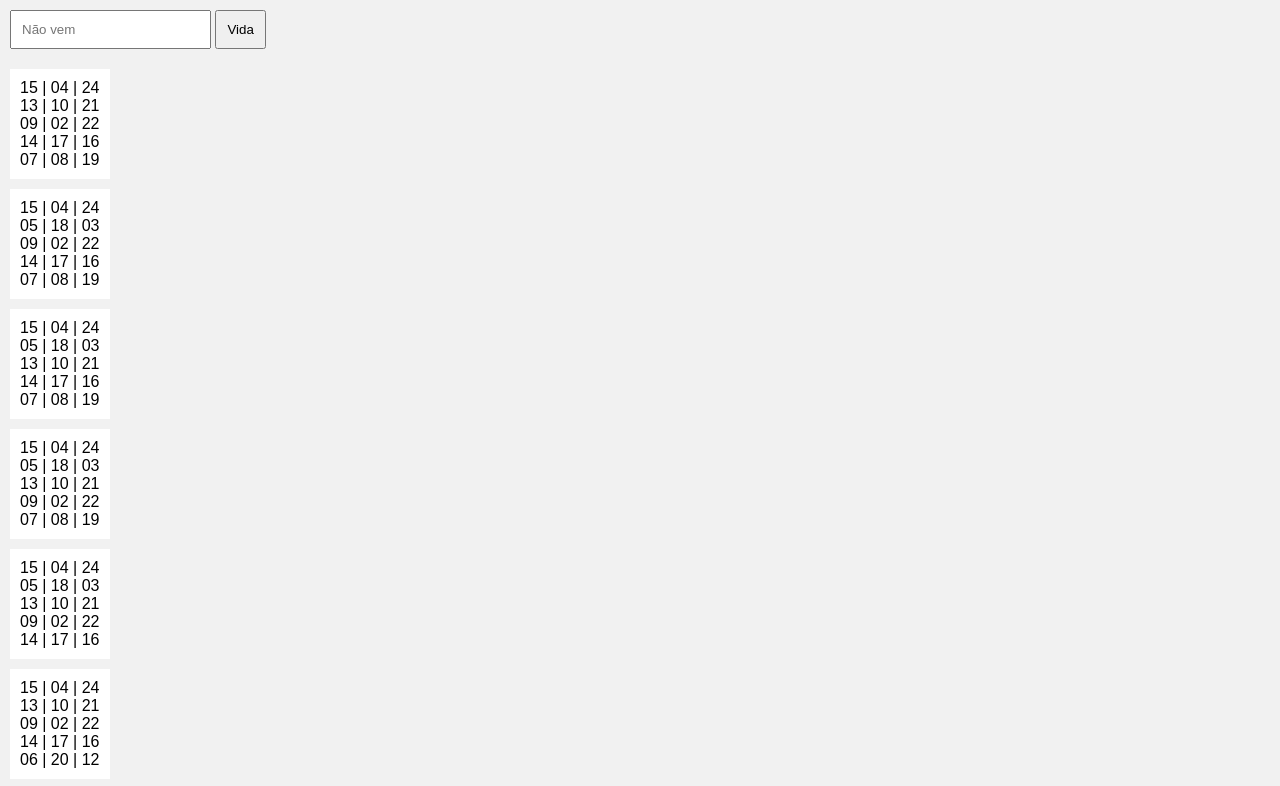
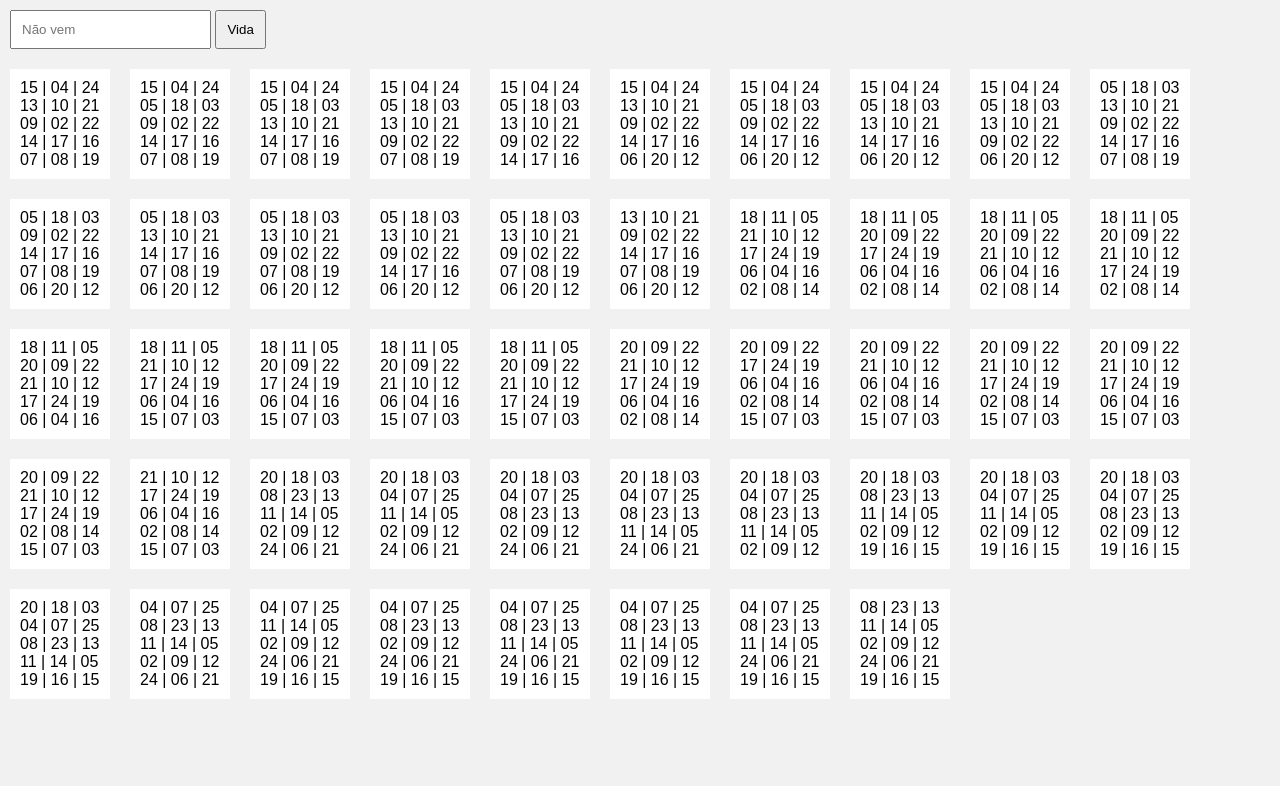
Before and after one commit to BrunnoCruvinel/lotofacil, a plain HTML site: page index.html in a window 1280 px wide. Both pictures are taken after a click on the button "Vida". Shown: the top 786 px of the page. Drawn offline with Linux system fonts and the light colour scheme.

Commit message:
0.0.1
Boa Sorte

```diff
--- a/index.html
+++ b/index.html
@@ -22,6 +22,7 @@
         padding: 10px;
         margin: 10px;
         width: 80px;
+        float: left;
       }
       .clicked{
         background-color: #A24386;
@@ -54,9 +55,12 @@
 
         var nvem = document.getElementById('nvem').value
         var choices = nvem.split(",")
+        for (var i = 1; i <= choices.length; i++) vol.splice(parseInt(choices[i]) - i, 1)
+        for(i=0;i<3;i++) create()
 
-        for (var i = 1; i <= choices.length; i++)
-          vol.splice(parseInt(choices[i]) - i, 1)
+    }
+
+    function create(){
 
       vol.sort(function() {
         return .5 - Math.random()
@@ -92,9 +96,7 @@
         node.innerHTML = c[i]
         res.appendChild(node)
       }
-
     }
-
      res.addEventListener("click", function(e) {
        if (e.target && e.target.matches("li"))
          e.target.className = "clicked"
```
Lines whose indentation alone changed are shown as unchanged.
